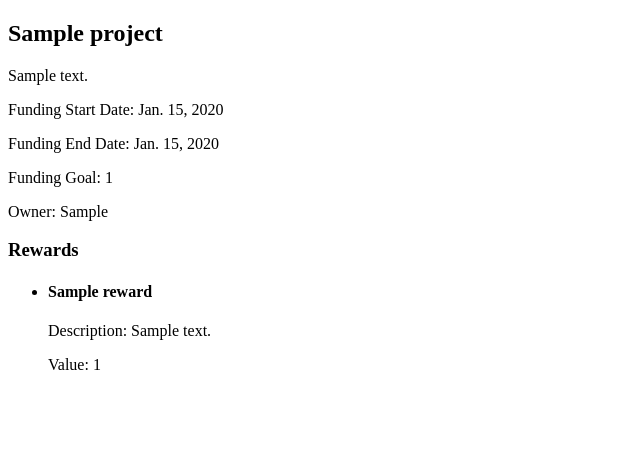
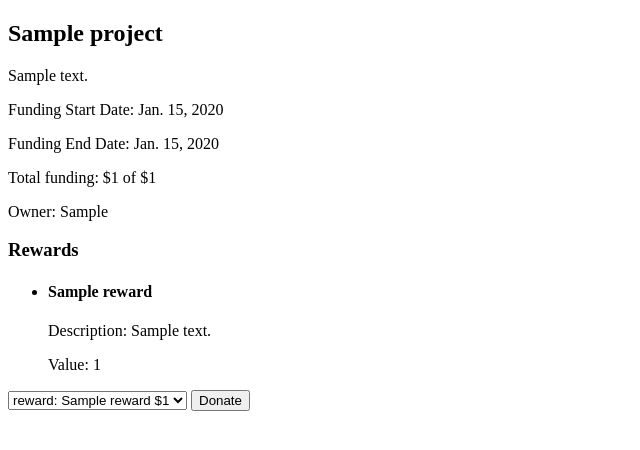
Before and after one commit to ant0nm/crowdfunder, a Django app: page /projects/1 in a window 1280 px wide. Shown: the part 145-595 px from the top of the page, without its empty margins (0-640 px from the left). Run offline with Django 3.2, Linux system fonts and the light colour scheme; tables that the repository leaves empty hold one stand-in row (values such as "Sample post").

Commit message:
Implemented donation selection

```diff
--- a/crowdfunder/models.py
+++ b/crowdfunder/models.py
@@ -23,6 +23,11 @@ class Project(models.Model):
     funding_end_date = models.DateField()
     goal = models.IntegerField()
 
+    def total_funds(self):
+        total = 0
+        for reward in self.rewards.all():
+            total += reward.number_donated() * reward.value
+        return total
 
 class Reward(models.Model):
     project = models.ForeignKey(Project, on_delete=models.CASCADE, related_name="rewards")
@@ -30,7 +35,10 @@ class Reward(models.Model):
     description = models.CharField(max_length=255)
     value = models.IntegerField()
 
+    def number_donated(self):
+        return self.donations.count()
+
 
 class Donation(models.Model):
-    user = models.ForeignKey(User, related_name='doantions', on_delete=models.CASCADE)
-    reward = models.ForeignKey(Project, related_name='reward', on_delete=models.CASCADE)
+    user = models.ForeignKey(User, related_name='donations', on_delete=models.CASCADE)
+    reward = models.ForeignKey(Reward, related_name='donations', on_delete=models.CASCADE)
--- a/crowdfunder/templates/project_details.html
+++ b/crowdfunder/templates/project_details.html
@@ -4,7 +4,7 @@
 <p>{{ project.description }}</p>
 <p>Funding Start Date: {{project.funding_start_date}}</p>
 <p>Funding End Date: {{project.funding_end_date}}</p>
-<p>Funding Goal: {{ project.goal }}</p>
+<p>Total funding: ${{ project.total_funds }} of ${{ project.goal }}</p>
 <p>Owner: {{ project.owner.profile.first_name }}</p>
 {% if request.user == project.owner %}
 <a href="{% url 'reward_create' project_id=project.id %}">Add a reward</a>
@@ -19,4 +19,17 @@
   </li>
   {% endfor %}
 </ul>
+<form action="{% url 'donate' %}" method="post">
+  {% csrf_token %}
+  <select name="chosen_reward">
+    {% for reward in rewards %}
+     {% ifequal reward.id selected_reward.id %}
+         <option value="{{reward.pk}}" selected="selected">reward: {{reward.name}} ${{reward.value}}</option>
+     {% else %}
+         <option value="{{reward.pk}}">reward: {{reward.name}} ${{reward.value}}</option>
+     {% endifequal %}
+    {% endfor %}
+  </select>
+  <input type="submit" value="Donate">
+</form>
 {% endblock %}
--- a/crowdfunder/urls.py
+++ b/crowdfunder/urls.py
@@ -29,4 +29,5 @@ urlpatterns = [
     path('profile/', views.profile, name="user_profile"),
     path('profile/create', views.profile_create, name="profile_create"),
     path('projects/<int:project_id>/rewards/create', views.reward_create, name="reward_create"),
+    path('projects/donation', views.donate, name="donate"),
 ]
--- a/crowdfunder/views.py
+++ b/crowdfunder/views.py
@@ -115,3 +115,10 @@ def reward_create(request, project_id):
         form = RewardForm()
     context = {'project': project, 'form': form}
     return render(request, 'create_reward.html', context)
+
+def donate(request):
+    reward_id = int(request.POST['chosen_reward'])
+    reward = Reward.objects.get(pk=reward_id)
+    new_donation = Donation.objects.create(user=request.user, reward=reward)
+    project = reward.project
+    return HttpResponseRedirect(reverse('show_project', args=[project.pk]))
```
Also changed, not shown: crowdfunder/migrations/0002_project_total_funds.py (added), crowdfunder/migrations/0003_auto_20190318_2129.py (added), crowdfunder/migrations/0004_auto_20190318_2148.py (added).
